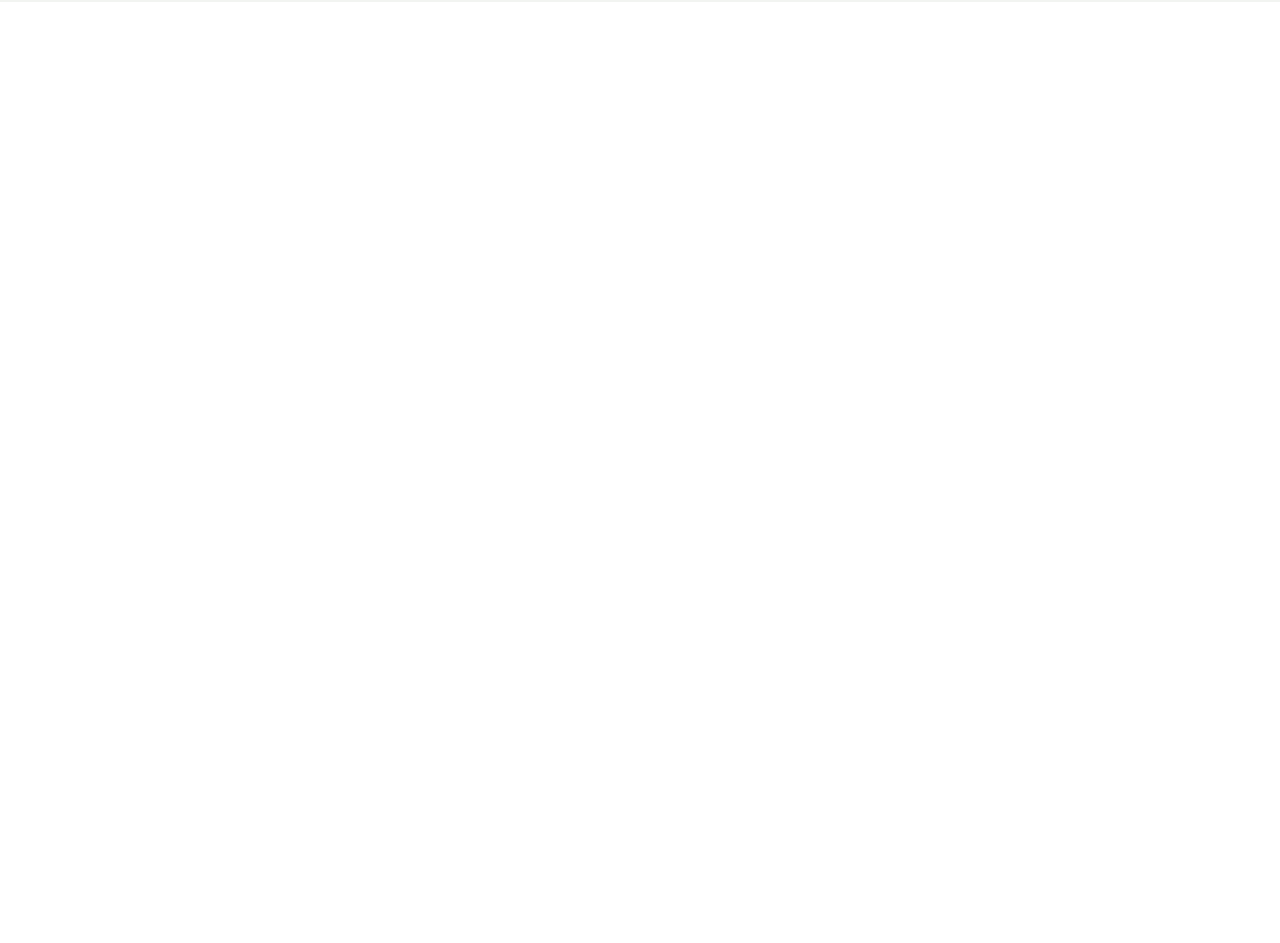
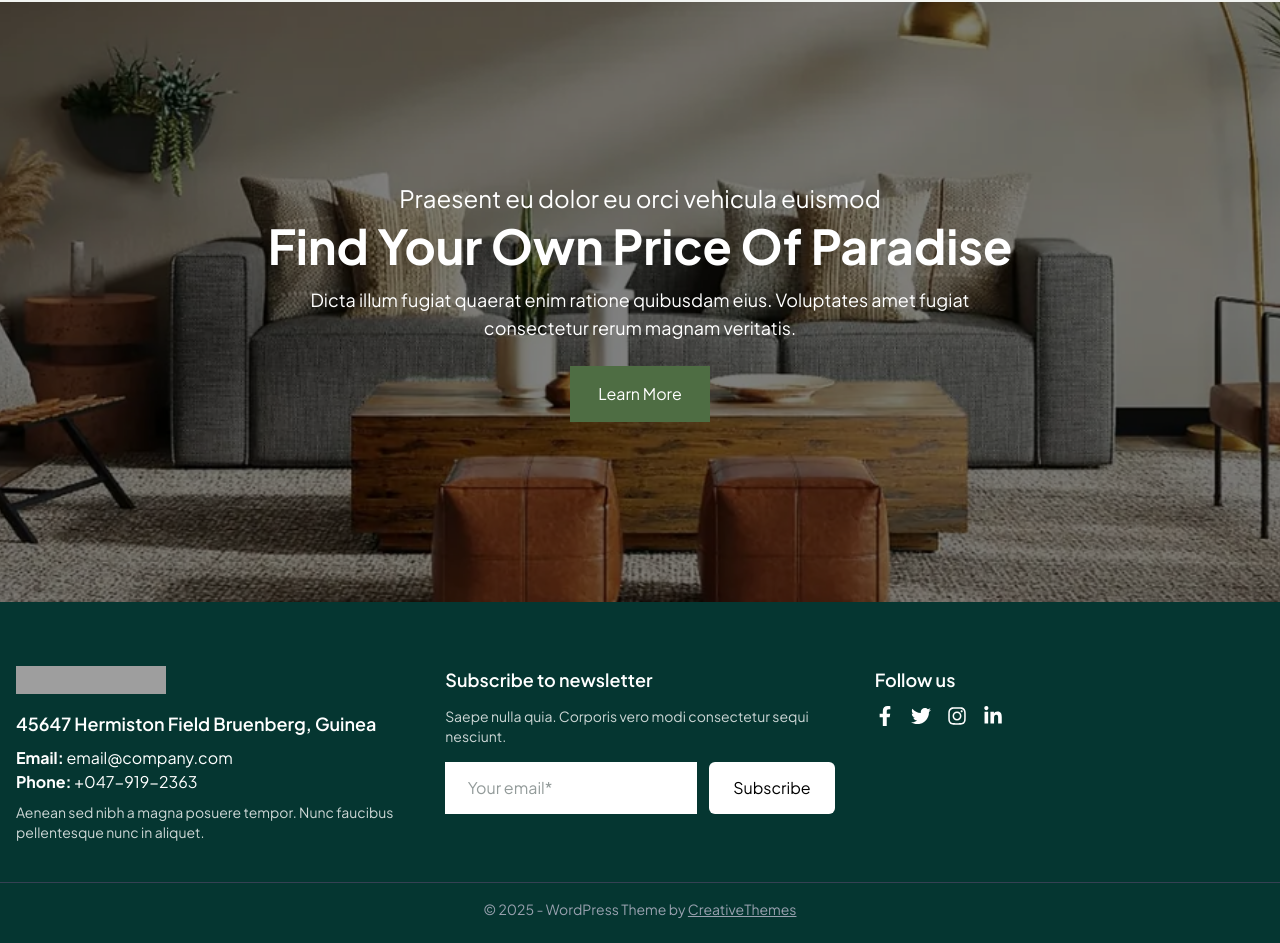
Before and after one commit to NINJA86/VillaHisla, a React (Vite) app: page / in a window 1280 px wide. Shown: the part 6898-7841 px from the top of the page. Before the commit the page ends 6900 px from the top, so only its background shows below. Built offline with nearby package versions, Linux system fonts and the light colour scheme; grey boxes are pictures that could not be loaded.

Commit message:
feat: add footer and paralax section and install some feature

```diff
--- a/package.json
+++ b/package.json
@@ -11,10 +11,13 @@
   },
   "dependencies": {
     "@tailwindcss/vite": "^4.1.8",
+    "framer-motion": "^12.23.0",
     "react": "^19.1.0",
     "react-dom": "^19.1.0",
     "react-icons": "^5.5.0",
+    "react-intersection-observer": "^9.16.0",
     "react-router": "^7.6.2",
+    "react-scroll-parallax": "^3.4.5",
     "tailwind-merge": "^3.3.1",
     "tailwindcss": "^4.1.8"
   },
--- a/src/App.jsx
+++ b/src/App.jsx
@@ -4,6 +4,7 @@
 import Container from './components/Container/Container';
 import HotelProvider from './context/ContextHotel';
 import properties from './data';
+import Footer from './components/Footer/Footer';
 
 function App() {
   const [hotelData, setHotelData] = React.useState(properties);
@@ -35,7 +36,7 @@
         <Home />
       </main>
 
-      <footer></footer>
+      <Footer />
     </HotelProvider>
   );
 }
--- /dev/null
+++ b/src/components/Footer/Footer.jsx
@@ -0,0 +1,84 @@
+import {
+  FaFacebookF,
+  FaTwitter,
+  FaInstagram,
+  FaLinkedinIn,
+} from 'react-icons/fa';
+import EmailInp from '../EmailInp/EmailInp';
+
+function Footer() {
+  return (
+    <footer className="bg-dark-green text-white pt-16 pb-6">
+      <div className="max-w-7xl mx-auto px-4 grid grid-cols-1 md:grid-cols-3 gap-10">
+        {/* Column 1: Logo & Address */}
+        <div>
+          <img
+            src="https://startersites.io/blocksy/real-estate/wp-content/uploads/2023/05/logo-light.svg"
+            alt="Logo"
+            className="w-[150px] h-[28px] mb-4"
+          />
+          <h3 className="text-lg font-semibold mb-2">
+            45647 Hermiston Field Bruenberg, Guinea
+          </h3>
+          <p className="mb-2">
+            <strong>Email:</strong> email@company.com
+            <br />
+            <strong>Phone:</strong> +047-919-2363
+          </p>
+          <p className="text-sm opacity-80">
+            Aenean sed nibh a magna posuere tempor. Nunc faucibus pellentesque
+            nunc in aliquet.
+          </p>
+        </div>
+
+        {/* Column 2: Newsletter */}
+        <div>
+          <h3 className="text-lg font-semibold mb-3">
+            Subscribe to newsletter
+          </h3>
+          <p className="text-sm opacity-80 mb-4">
+            Saepe nulla quia. Corporis vero modi consectetur sequi nesciunt.
+          </p>
+          <form className="flex flex-col sm:flex-row gap-3">
+            <EmailInp />
+            <button className="px-6 py-2 bg-white text-black rounded-md hover:bg-gray-200 transition">
+              Subscribe
+            </button>
+          </form>
+        </div>
+
+        {/* Column 3: Socials */}
+        <div>
+          <h3 className="text-lg font-semibold mb-3">Follow us</h3>
+          <div className="flex gap-4 mt-2">
+            <a href="#" aria-label="Facebook">
+              <FaFacebookF className="w-5 h-5 hover:text-blue-500 transition" />
+            </a>
+            <a href="#" aria-label="Twitter">
+              <FaTwitter className="w-5 h-5 hover:text-blue-400 transition" />
+            </a>
+            <a href="#" aria-label="Instagram">
+              <FaInstagram className="w-5 h-5 hover:text-pink-500 transition" />
+            </a>
+            <a href="#" aria-label="LinkedIn">
+              <FaLinkedinIn className="w-5 h-5 hover:text-blue-600 transition" />
+            </a>
+          </div>
+        </div>
+      </div>
+
+      {/* Copyright */}
+      <div className="border-t border-gray-700 mt-10 pt-4 text-center text-sm text-gray-400">
+        © 2025 - WordPress Theme by{' '}
+        <a
+          href="https://creativethemes.com"
+          className="underline hover:text-white"
+        >
+          CreativeThemes
+        </a>
+      </div>
+    </footer>
+  );
+}
+
+export default Footer;
--- /dev/null
+++ b/src/components/HeroSectionWithScrollEffect/HeroSectionWithScrollEffect.jsx
@@ -0,0 +1,65 @@
+import { motion, useAnimation } from 'framer-motion';
+import { useEffect } from 'react';
+import { useInView } from 'react-intersection-observer';
+import { ParallaxBanner, ParallaxProvider } from 'react-scroll-parallax';
+import Button from '../Button/Button';
+
+function HeroSectionWithParallax() {
+  const controls = useAnimation();
+  const [ref, inView] = useInView({ threshold: 0.4 });
+
+  useEffect(() => {
+    if (inView) {
+      controls.start('visible');
+    }
+  }, [inView]);
+
+  const variants = {
+    hidden: { opacity: 0, y: 100 },
+    visible: {
+      opacity: 1,
+      y: 0,
+      transition: { duration: 0.8, ease: 'easeOut' },
+    },
+  };
+
+  return (
+    <ParallaxProvider>
+      <ParallaxBanner
+        layers={[
+          {
+            image: 'img/bgs/bg-cover2.jpg', // عکست رو بذار اینجا
+            speed: -20,
+          },
+        ]}
+        className="h-[600px] relative"
+      >
+        {/* Overlay */}
+        <div className="absolute inset-0 bg-black/50  z-0" />
+
+        {/* Content */}
+        <motion.div
+          ref={ref}
+          initial="hidden"
+          animate={controls}
+          variants={variants}
+          className="relative z-10 h-full flex flex-col justify-center items-center text-white text-center px-6"
+        >
+          <h5 className="text-2xl mb-2">
+            Praesent eu dolor eu orci vehicula euismod
+          </h5>
+          <h2 className="text-5xl font-bold mb-4">
+            Find Your Own Price Of Paradise
+          </h2>
+          <p className="mb-6 max-w-2xl text-lg">
+            Dicta illum fugiat quaerat enim ratione quibusdam eius. Voluptates
+            amet fugiat consectetur rerum magnam veritatis.
+          </p>
+          <Button children="Learn More" />
+        </motion.div>
+      </ParallaxBanner>
+    </ParallaxProvider>
+  );
+}
+
+export default HeroSectionWithParallax;
--- a/src/pages/Home.jsx
+++ b/src/pages/Home.jsx
@@ -9,6 +9,7 @@
 import SecondPlaceSuggestion from '../components/SecondPlaceSuggestion/SecondPlaceSuggestion';
 import Newsletter from '../components/Newsletter/Newsletter';
 import SubFooter from '../components/SubFooter/SubFooter';
+import HeroSectionWithScrollEffect from '../components/HeroSectionWithScrollEffect/HeroSectionWithScrollEffect';
 
 function Home() {
   return (
@@ -56,6 +57,9 @@
           <SubFooter />
         </Container>
       </section>
+      <section>
+        <HeroSectionWithScrollEffect />
+      </section>
     </>
   );
 }
```
Also changed, not shown: public/img/bgs/bg-cover2.jpg (added), 1 other file (tests, documents, lock files or other folders).
